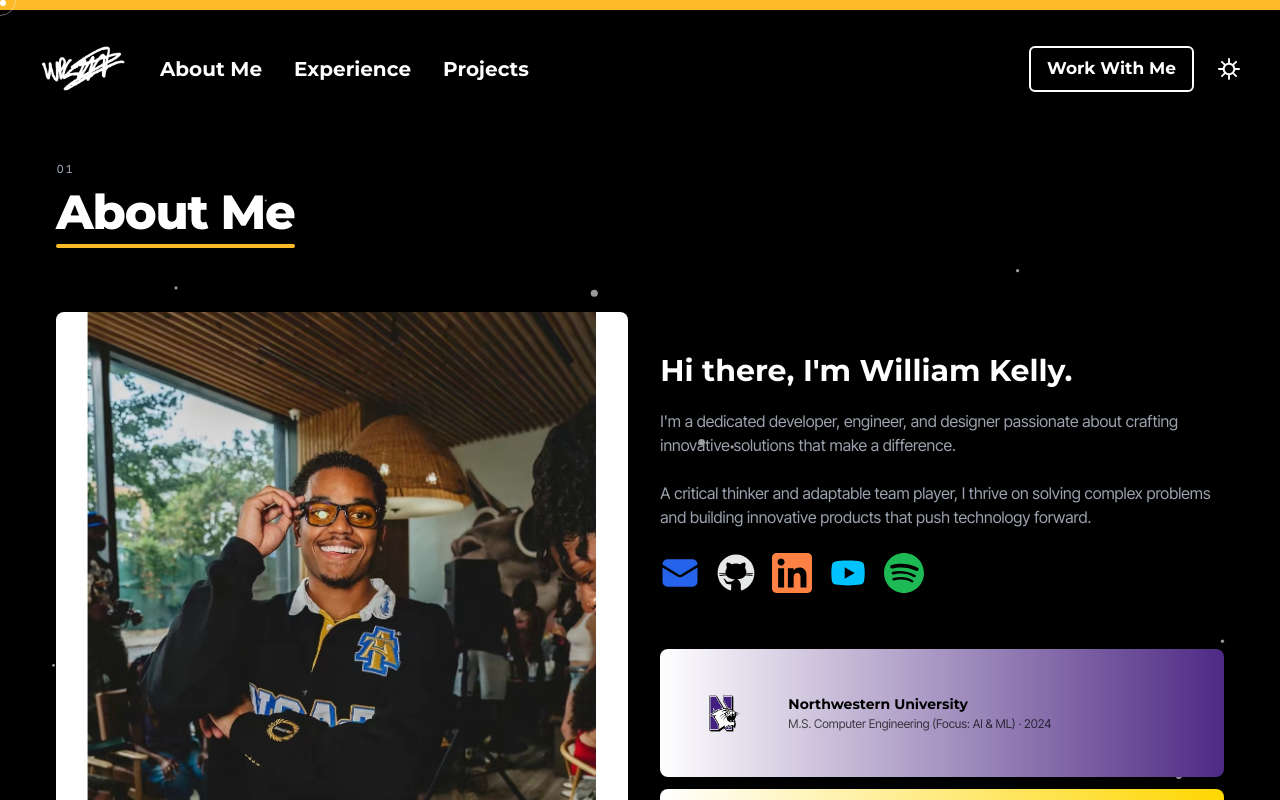
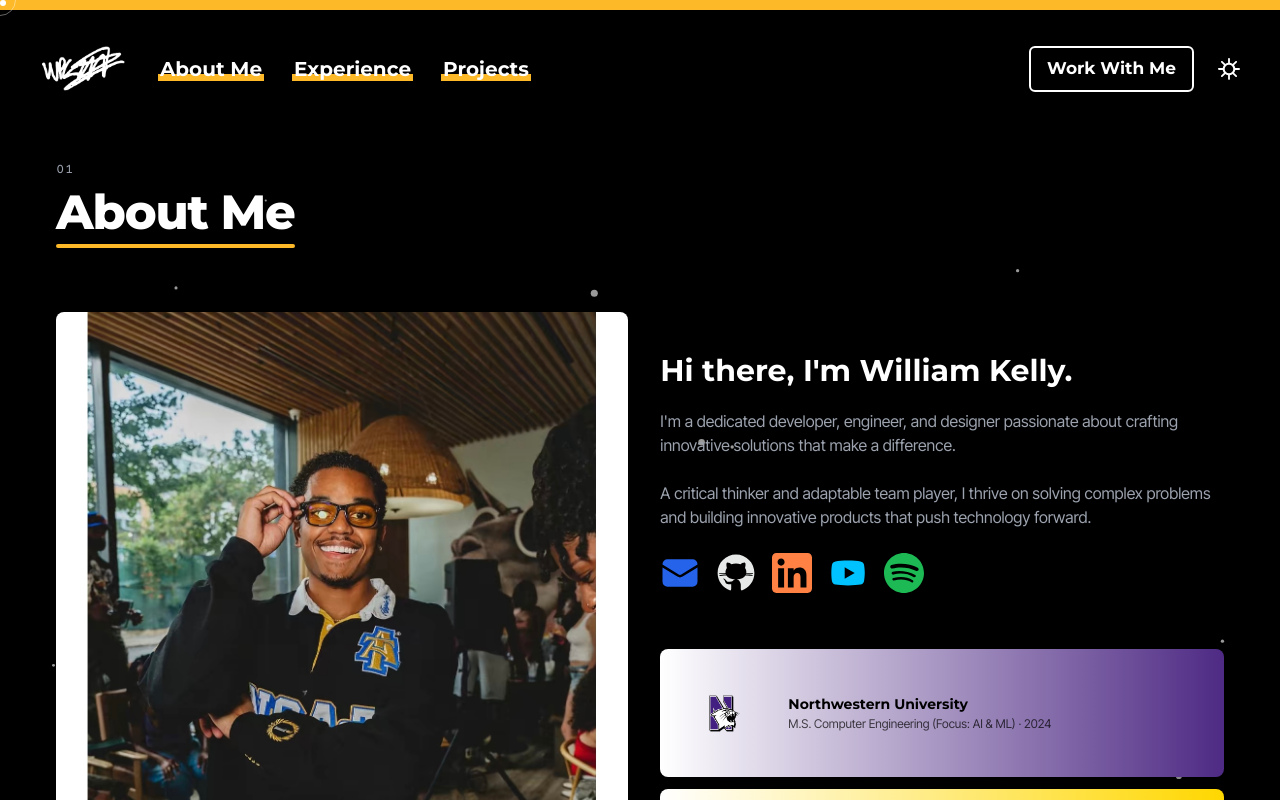
Before and after one commit to wpkiii/personal-website-portfolio, a Next.js app: page / in a window 1280 px wide. Shown: the top 800 px of the page. Built offline with nearby package versions, Linux system fonts and the light colour scheme.

Commit message:
animations to th esection header items

```diff
--- a/src/components/header.js
+++ b/src/components/header.js
@@ -92,7 +92,7 @@ export default function Header() {
               onClick={(e) => handleNavClick(e, link.href)}
               className="group"
             >
-              <span className="hover-underline">{link.label}</span>
+              <span className="nav-mark">{link.label}</span>
             </Link>
           ))}
         </nav>
@@ -147,7 +147,7 @@ export default function Header() {
               onClick={(e) => handleNavClick(e, link.href)}
               className="group block py-1"
             >
-              <span className="hover-underline">{link.label}</span>
+              <span className="nav-mark">{link.label}</span>
             </Link>
           ))}
           <a
--- a/src/styles/globals.css
+++ b/src/styles/globals.css
@@ -118,8 +118,7 @@ body {
    is hovered, keyboard-focused, or (for accordions) open. Background-based
    so it follows wrapped lines. */
 .hover-underline {
-  /* --underline-color lets a context recolor it (e.g. dark on the gold header bar) */
-  background-image: linear-gradient(var(--underline-color, theme('colors.brand.gold.DEFAULT')), var(--underline-color, theme('colors.brand.gold.DEFAULT')));
+  background-image: linear-gradient(theme('colors.brand.gold.DEFAULT'), theme('colors.brand.gold.DEFAULT'));
   background-repeat: no-repeat;
   background-position: 0 100%;
   background-size: 0% 2px;
@@ -154,12 +153,9 @@ body {
   --hdr-fill: theme('colors.brand.gold.DEFAULT');
   --hdr-fg-start: theme('colors.gray.900');
   --hdr-fg-end: theme('colors.gray.900');
-  --hdr-underline-end: theme('colors.gray.900');
 
   background-color: var(--hdr-bg);
   color: color-mix(in srgb, var(--hdr-fg-end) calc(var(--pc) * 100%), var(--hdr-fg-start));
-  /* nav hover underline: gold on the page background, dark once on the gold bar */
-  --underline-color: color-mix(in srgb, var(--hdr-underline-end) calc(var(--pc) * 100%), theme('colors.brand.gold.DEFAULT'));
   box-shadow: 0 2px 8px rgb(0 0 0 / calc(0.12 * var(--p)));
 }
 @media (min-width: 768px) {
@@ -200,3 +196,30 @@ body {
 .site-header__nav {
   font-size: calc(17px + 3px * (1 - var(--p)));
 }
+
+/* Nav links: a highlighter bar that always sits behind the bottom of the
+   word (ZachJordan-style) and fills up to cover the whole word on hover or
+   keyboard focus. Gold over the page, white once on the gold header bar. */
+.nav-mark {
+  --nav-mark-color: color-mix(in srgb, #ffffff calc(var(--pc, 0) * 100%), theme('colors.brand.gold.DEFAULT'));
+  background-image: linear-gradient(var(--nav-mark-color), var(--nav-mark-color));
+  background-repeat: no-repeat;
+  background-position: 0 100%;
+  background-size: 100% 0.35em;
+  padding: 0 0.12em;
+  margin: 0 -0.12em; /* bar overhangs the word slightly without shifting it */
+  -webkit-box-decoration-break: clone;
+  box-decoration-break: clone;
+  transition: background-size 0.3s cubic-bezier(0.215, 0.61, 0.355, 1), color 0.2s ease;
+}
+.group:hover .nav-mark,
+.group:focus-visible .nav-mark {
+  background-size: 100% 100%;
+  /* dark text stays readable on the gold/white fill in both themes */
+  color: theme('colors.gray.900');
+}
+@media (prefers-reduced-motion: reduce) {
+  .nav-mark {
+    transition: none;
+  }
+}
```
